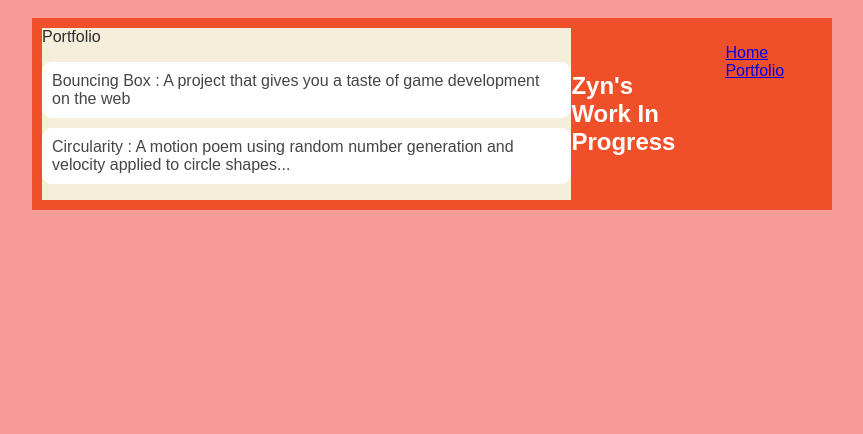
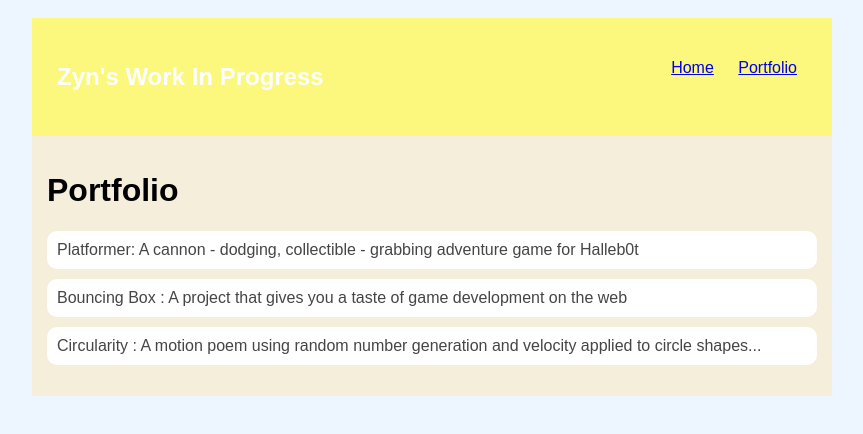
Before and after one commit to Zyn-M/Zyn-M.github.io, a plain HTML site: page portfolio.html in a window 1280 px wide. Shown: the whole page, without its empty margins (208-1071 px from the left). Drawn offline with Linux system fonts and the light colour scheme.

Commit message:
add changes

```diff
--- a/portfolio.html
+++ b/portfolio.html
@@ -1,17 +1,19 @@
 <html>
+
 <head>
     <title>Zyn's Work In Progress</title>
     <style type="text/css">
         body {
-                background: rgb(247,156,153);
+            background: rgb(237, 246, 255);
             color: rgb(45, 45, 45);
             padding: 10px;
             font-family: arial;
         }
+
         header {
             font-size: 1.5em;
             font-weight: bold;
-                color: rgb (194, 134, 134)
+            color: rgb(252, 248, 126)
         }
 
         #all-contents {
@@ -21,24 +23,28 @@
 
         /* navigation menu */
         nav {
-                background: rgb(239, 80, 41);
+            background: rgb(252, 248, 126);
             margin: 0 auto;
             display: flex;
-                padding: 10px;
+            padding: 25px;
         }
+
         h1 {
             display: flex;
             align-items: center;
             color: rgb(255, 255, 255);
             flex: 1;
         }
+
         #nav-ul {
             list-style-image: none;
         }
+
         .nav-li {
             display: inline-block;
             padding: 0 10px;
         }
+
         .nav-a {
             text-decoration: none;
             color: #fff;
@@ -49,6 +55,12 @@
             background: rgb(245, 238, 219);
             display: flex;
         }
+
+        .content {
+            flex: 1;
+            padding: 15px;
+        }
+
         .content h1 {
             color: black;
         }
@@ -79,16 +91,6 @@
 <body>
     <div id="all-contents">
         <nav>
-                <main>
-                    <div class="content"
-                    <h1>Portfolio</h1>
-                    <ul id="portfolio">
-                        <li><a href=">Platformer: A cannon - dodging, collectible - grabbing adventure game for Halleb0t</a></li>
-                        <li><a href="projects/bouncing-box/">Bouncing Box : A project that gives you a taste of game development on the web </a></li>
-                        <li><a href="projects/circularity/">Circularity : A motion poem using random number generation and velocity applied to circle shapes...</a></li>
-
-                    </ul>
-                </main>
             <h1>Zyn's Work In Progress</h1>
             <ul id="nav-ul">
                 <li class="nav-li">
@@ -98,8 +100,26 @@
                     <a href="portfolio.html">Portfolio</a>
                 </li>
             </ul>
+        </nav>
+        <main>
+            <div class="content">
+                <h1>Portfolio</h1>
+                <ul id="portfolio">
+                    <li>
+                        <a href="">Platformer: A cannon - dodging, collectible - grabbing adventure game for Halleb0t</a>
+                    </li>
+
+                    <li>
+                        <a href="projects/bouncing-box/">Bouncing Box : A project that gives you a taste of game development on the web </a>
+                    </li>
+
+                    <li>
+                        <a href="projects/circularity/">Circularity : A motion poem using random number generation and velocity applied to circle shapes...</a>
+                    </li>
+                </ul>
+            </div>
         </main>
-            </nav>
     </div>
 </body>
+
 </html>
--- a/projects/platformer/js/init/collectable.js
+++ b/projects/platformer/js/init/collectable.js
@@ -36,8 +36,9 @@
         ////////////////////////////////////////////////////////////////////////
         // ALL YOUR CODE GOES BELOW HERE ///////////////////////////////////////
 
-        // example:
-        createCollectable(type.steve, 200, 170, 6, 0.7);
+
+        createCollectable(type.max,550,600,0.7,6)
+
 
 
 
```
Also changed, not shown: index.html (+19 -4 lines), projects/platformer/js/init/platform.js (+4 -3 lines). Lines whose indentation alone changed are shown as unchanged.
